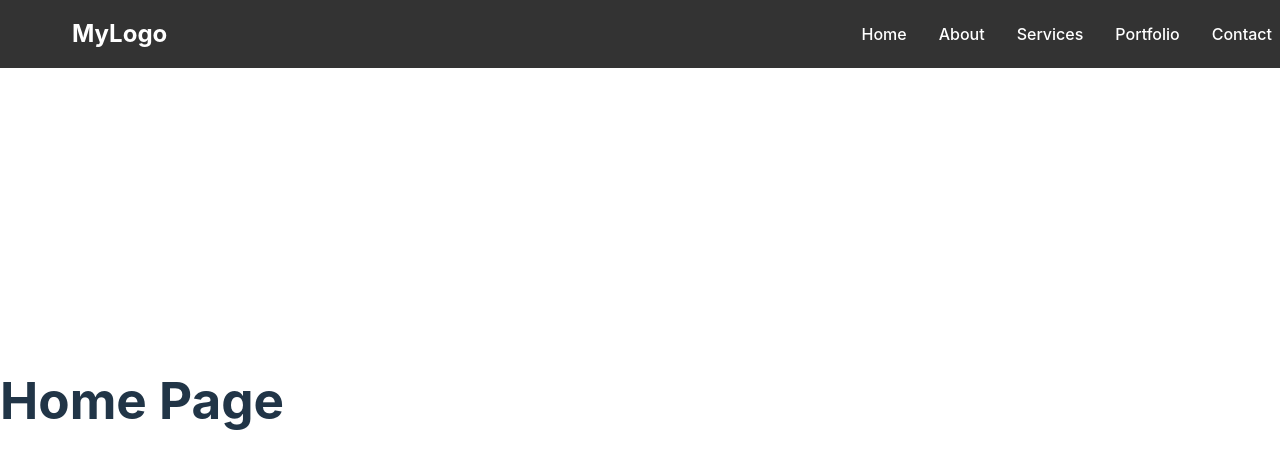
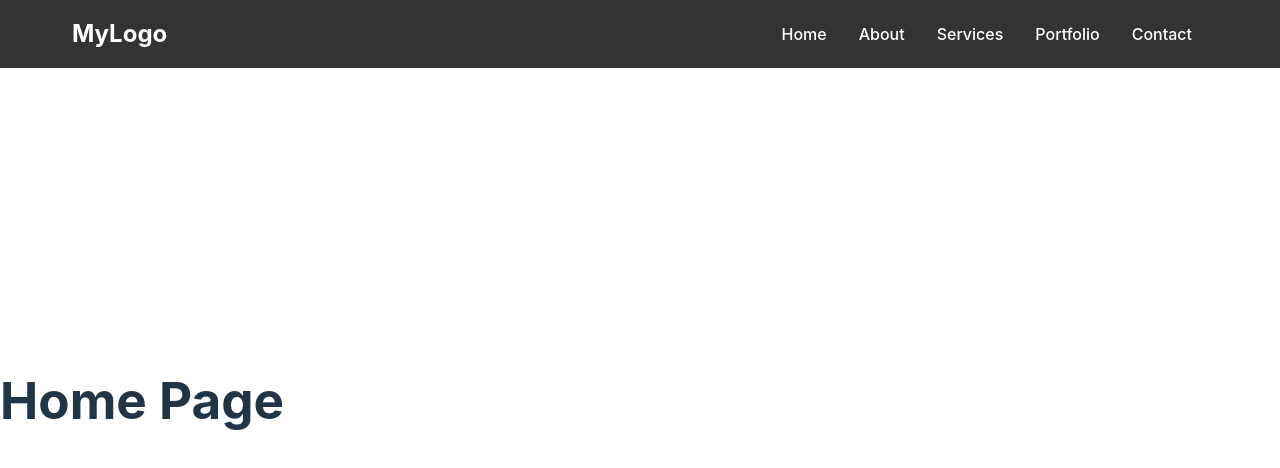
Before and after one commit to LorenzoScalvini/Portfolio-Devlog-W.I.P, a React (Vite) app: page / in a window 1280 px wide. Shown: the top 468 px of the page. Built offline with nearby package versions, Linux system fonts and the light colour scheme.

Commit message:
fix margin navlink

```diff
--- a/src/components/Navbar/Navbar.module.css
+++ b/src/components/Navbar/Navbar.module.css
@@ -25,6 +25,7 @@
 .navLinks {
   display: flex;
   gap: 2rem;
+  margin-right: 5rem;
 }
 
 .navLinks a {
```
